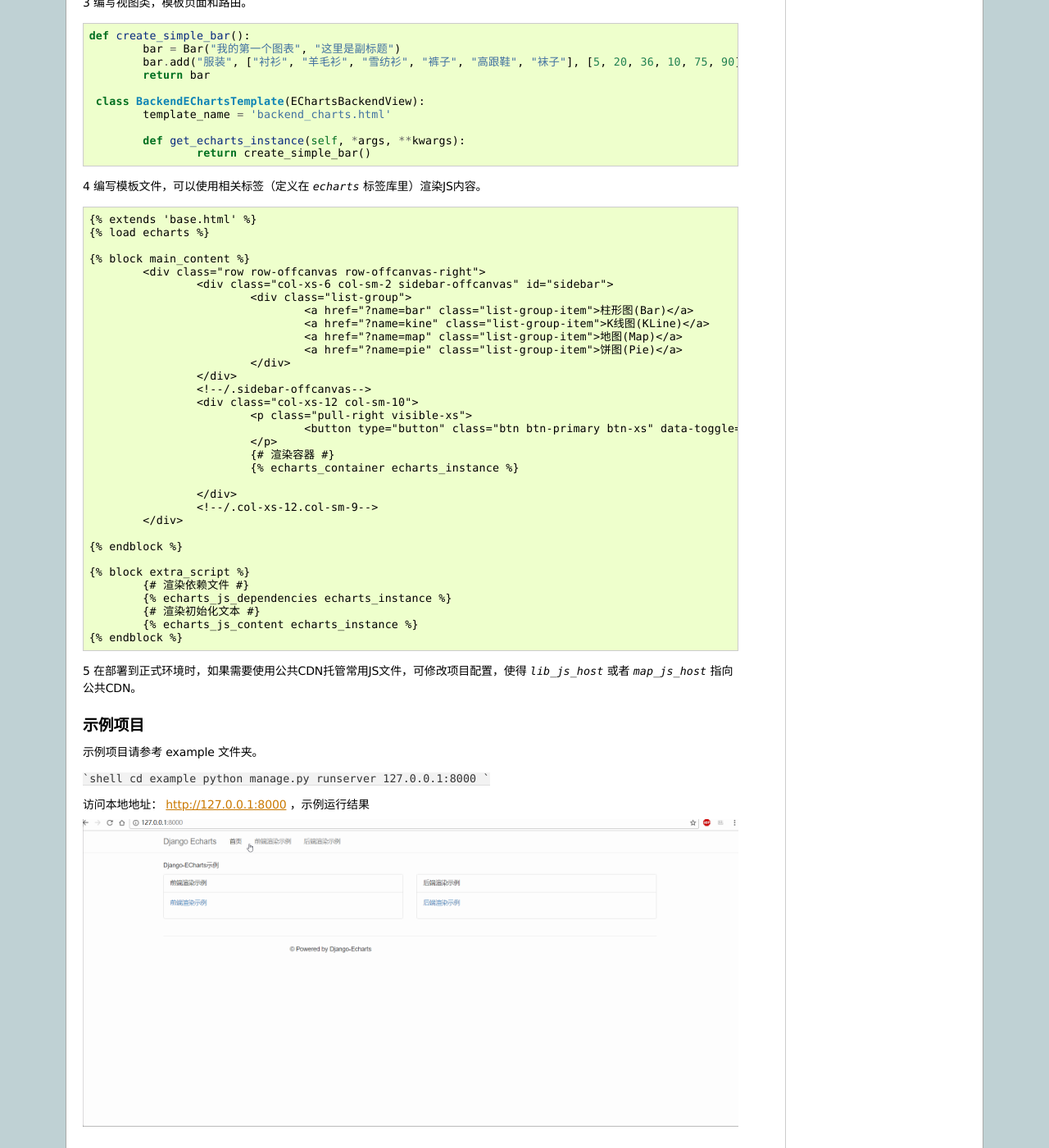
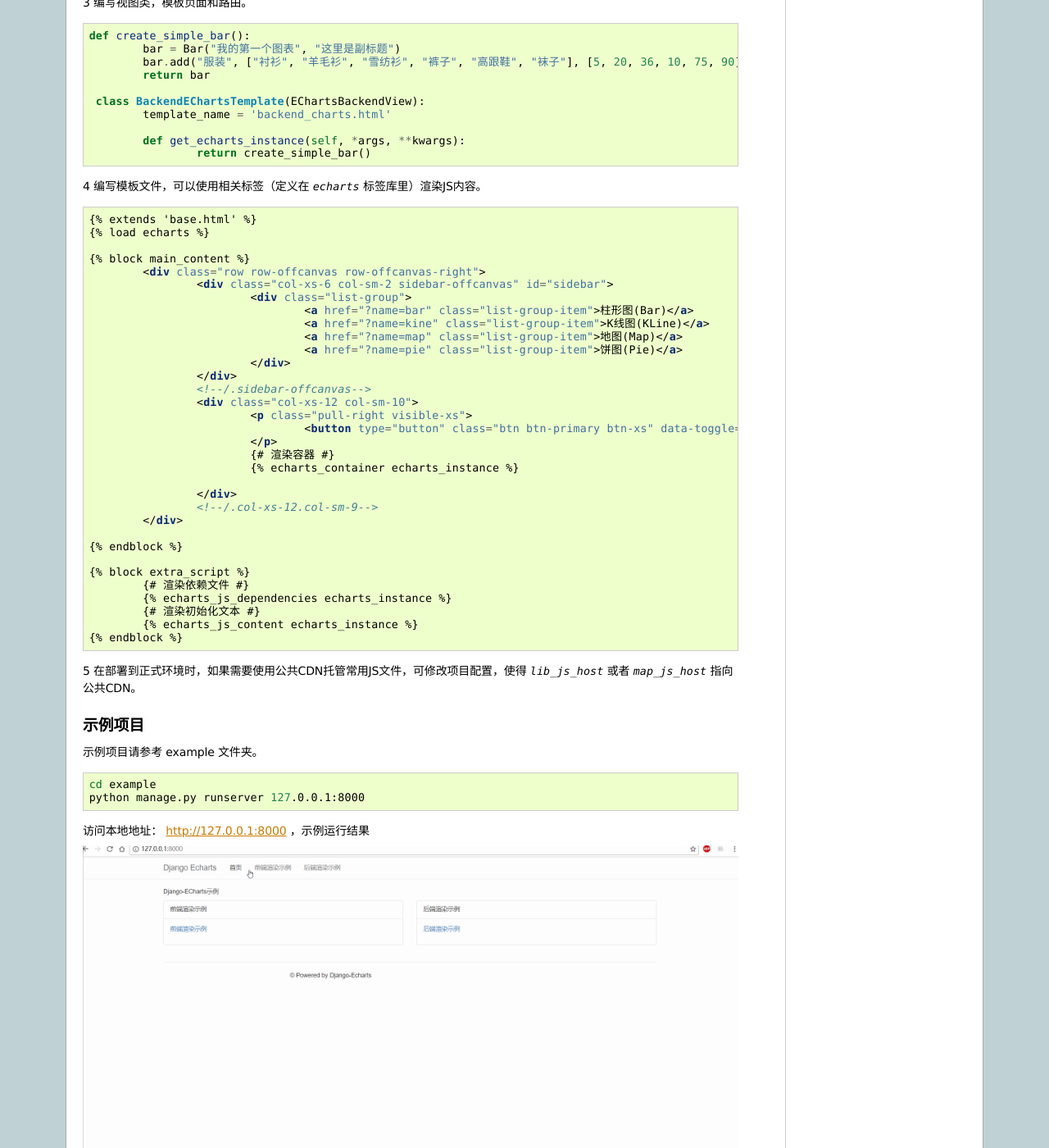
Before and after one commit to kinegratii/django-echarts, a Sphinx documentation site: the page built from docs/tutorial.rst, in a window 1280 px wide and 1400 px high, scrolled down 779 px. Shown: the whole window at 82% size. Built offline with Sphinx 7.4.7, drawn with Linux system fonts in a browser that asks for light colours; some of the changed text lies outside the part shown.

Commit message:
prepare to release v0.2.2

````diff
--- a/docs/tutorial.rst
+++ b/docs/tutorial.rst
@@ -21,7 +21,7 @@ django-echarts的安装要求为：
 
 如若使用最新的开发版本，可使用源码构建
 
-::
+.. code-block:: none
 
 	git clone https://github.com/kinegratii/django-echarts.git
 	cd django-echarts
@@ -71,7 +71,7 @@ django-echarts的安装要求为：
 
 4 编写模板文件，可以使用相关标签（定义在 `echarts` 标签库里）渲染JS内容。
 
-::
+.. code-block:: html
 
 	{% extends 'base.html' %}
 	{% load echarts %}
@@ -115,10 +115,11 @@ django-echarts的安装要求为：
 
 示例项目请参考 example 文件夹。
 
-```shell
-cd example
-python manage.py runserver 127.0.0.1:8000
-```
+.. code-block:: shell
+
+    cd example
+    python manage.py runserver 127.0.0.1:8000
+
 
 访问本地地址： http://127.0.0.1:8000 ，示例运行结果
 
````
Also changed, not shown: docs/changelog.rst (+7 -7 lines), docs/topics.rst (+6 -4 lines).
